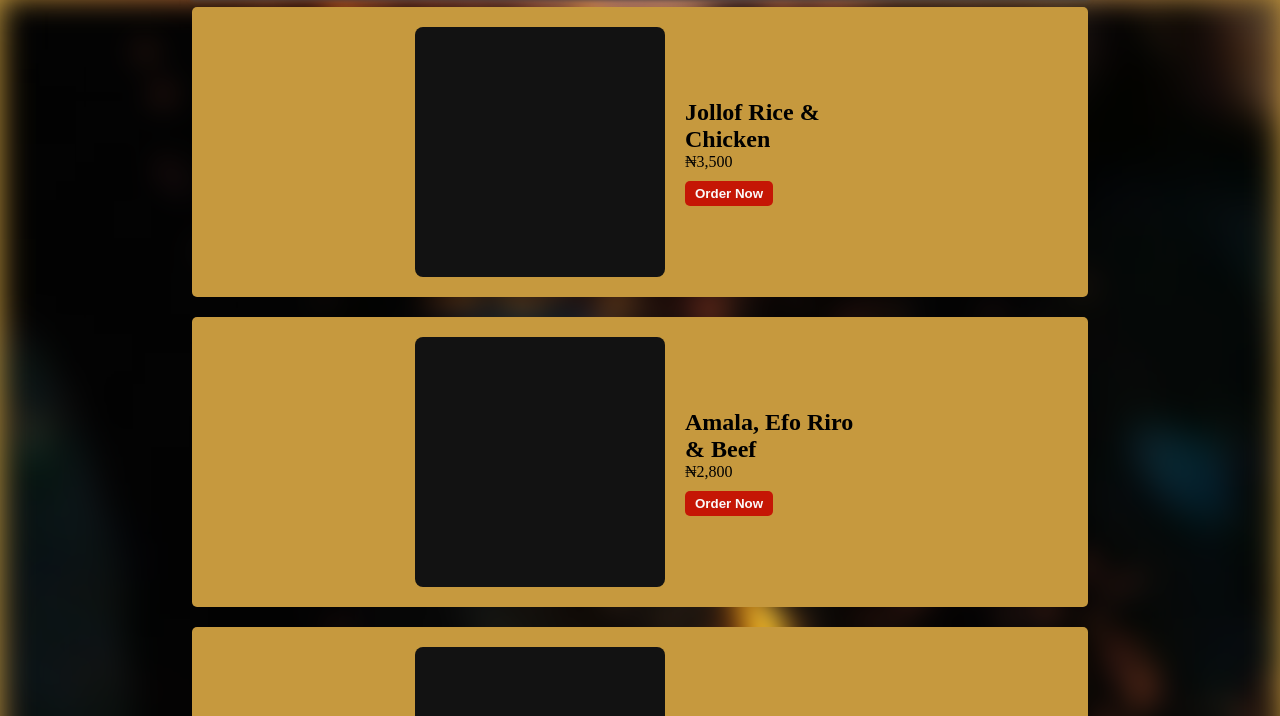
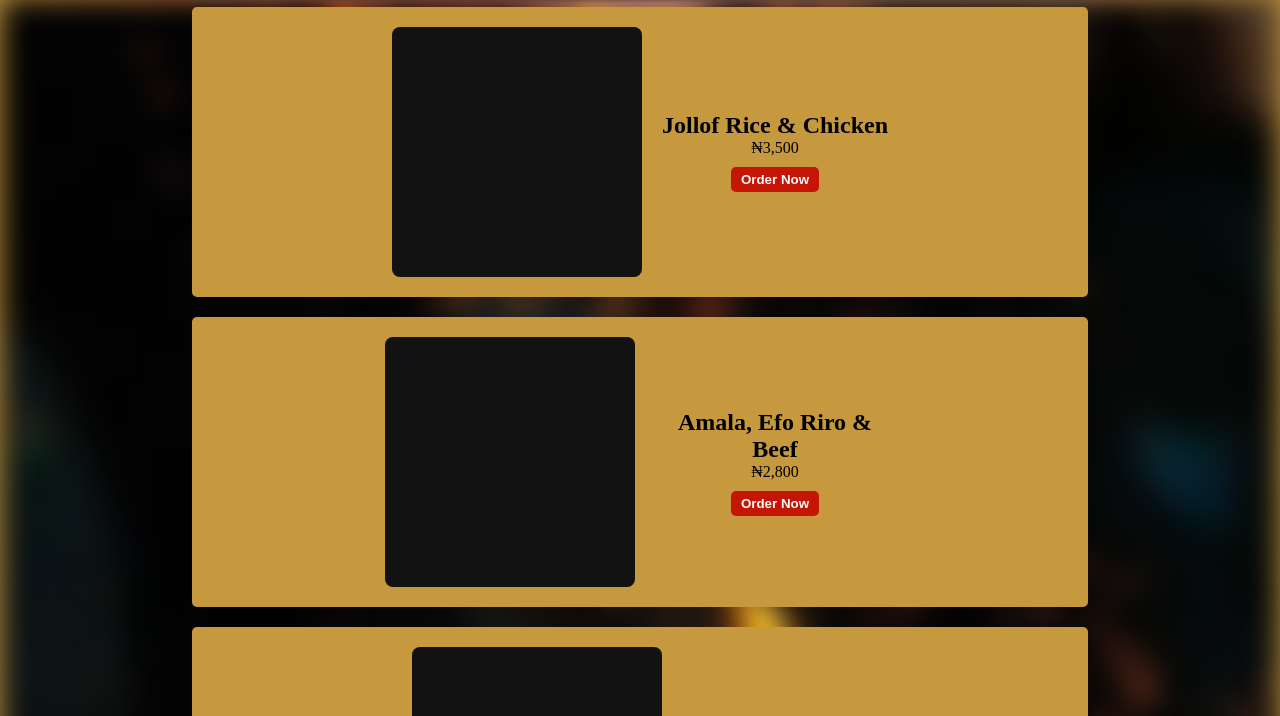
Before and after one commit to TipDevs/restaurant, a website built with webpack: page src/template.html in a window 1280 px wide. Both pictures are taken after a click on the button "Menu". Shown: the part 60-776 px from the top of the page. Built offline with nearby package versions, Linux system fonts and the light colour scheme.

Commit message:
Ensure proper alignment on the menu food card

```diff
--- a/src/styles/assets/menu.css
+++ b/src/styles/assets/menu.css
@@ -32,7 +32,13 @@
 
 .food_card > div > h2,
 .food_card > div > p {
-    max-width: 15ch;
+    max-width: 20ch;
+    text-align: center;
+}
+.food_card > div {
+    display: flex;
+    flex-direction: column;
+    align-items: center;
 }
 
 .food_picture {
```
